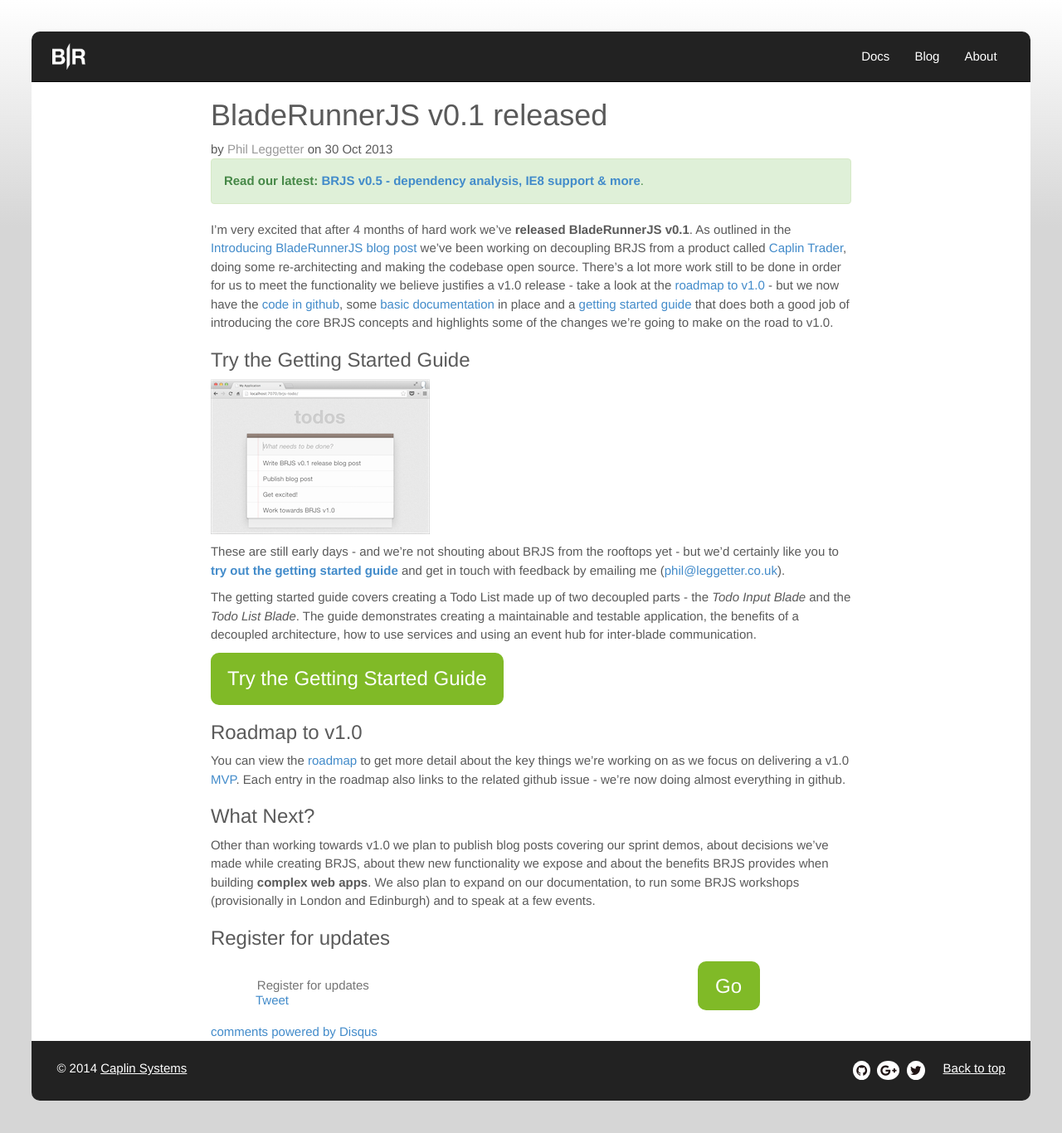
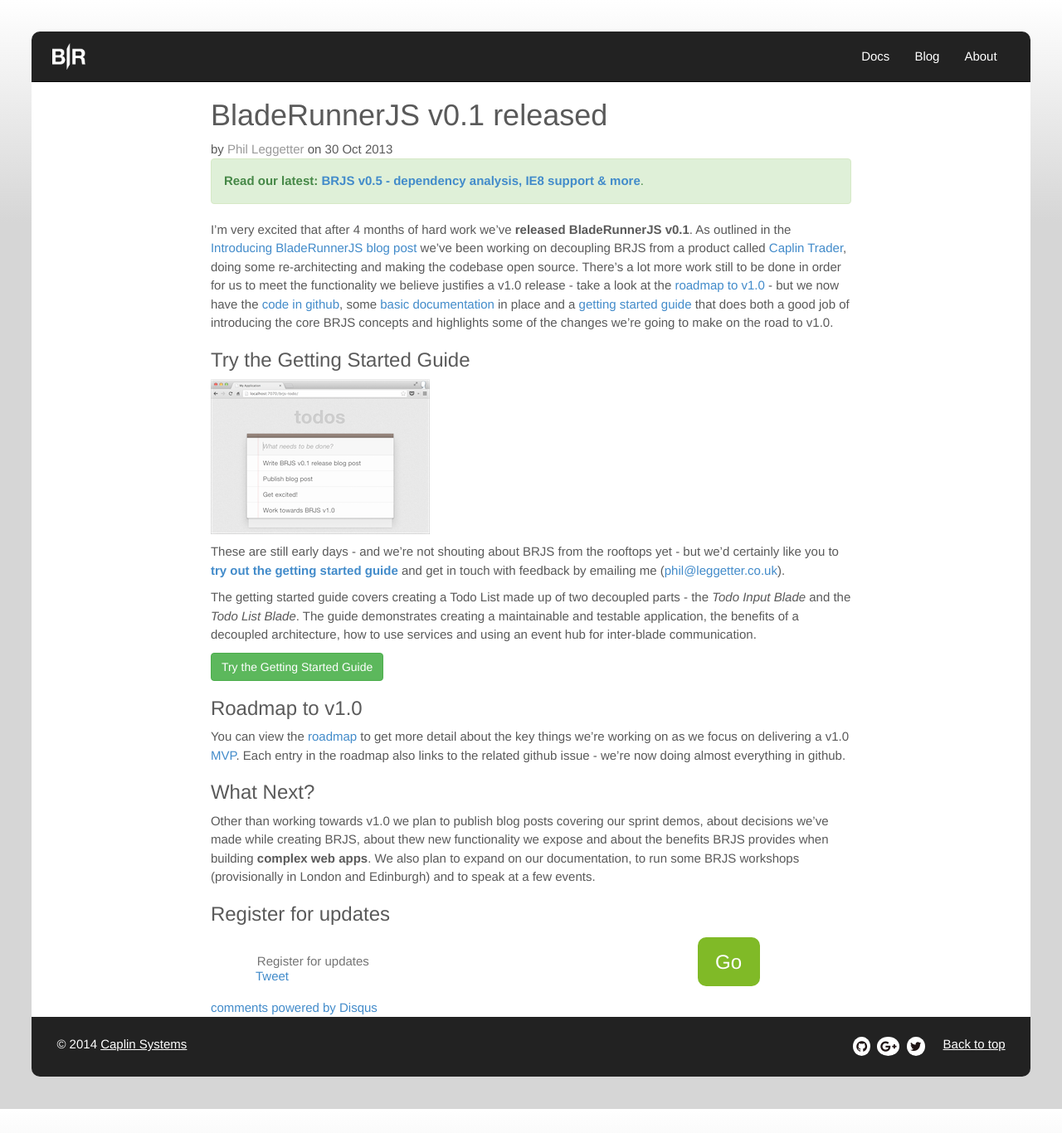
Before and after one commit to BladeRunnerJS/brjs-site, a Jekyll site: the page built from _posts/2013-10-30-bladerunnerjs-v0-1-released.md, in a window 1280 px wide. Shown: the whole page at 83% size. Built offline with Jekyll 4.4.1, drawn with Linux system fonts in a browser that asks for light colours; nearby versions of some CDN libraries; Markdown is read by kramdown in place of the engine named in the settings; comment, search, counter and statistics services are not loaded; after the commit the page ends 1337 px from its top, so only the background shows below that.

Commit message:
Don't override .btn and make them all large

```diff
--- a/_includes/register_form.html
+++ b/_includes/register_form.html
@@ -5,6 +5,6 @@
       name="mc-embedded-subscribe-form"
       class="subscribe-form form-inline" novalidate="novalidate">
   <input type="email" value="" name="EMAIL" class="required email" placeholder="Register for updates" />
-  <input type="submit" value="Go" name="subscribe" class="btn btn-success" />
+  <input type="submit" value="Go" name="subscribe" class="btn brjs-btn btn-success" />
 </form>
 <!--End mc_embed_signup-->
--- a/_layouts/default.html
+++ b/_layouts/default.html
@@ -29,7 +29,7 @@
     <link rel="stylesheet" href="/libs/highlight.js/styles/zenburn.css" />
 
     <link rel="stylesheet" href="http://fonts.googleapis.com/css?family=Open+Sans:400,600">
-    <link  rel="stylesheet" href="/css/style.css">
+    <link rel="stylesheet" href="/css/style.css">
   </head>
 <!-- NAVBAR
 ================================================== -->
--- a/css/style.css
+++ b/css/style.css
@@ -61,7 +61,7 @@
 /* GENERIC BUTTON STYLES
 -------------------------------------------------- */
 
-.btn, .cta-round {
+.brjs-btn, .cta-round {
   color: #fff;
   background: #80BA27;
   padding: 8px 20px;
@@ -94,7 +94,7 @@
   display: inline-block;
   }
 
-.btn:hover, .cta-round:hover, p.read-more a:hover {
+.btn.brjs-btn:hover, .cta-round:hover, p.read-more a:hover {
   background: #73A922;
   text-decoration: none;
   color: #fff;
@@ -213,7 +213,7 @@
     background: #80BA27;
   }
 
-  .container.intro .btn:hover {
+  .container.intro .btn.brjs-btn:hover {
     background: #73A922;
   }
 
@@ -444,7 +444,7 @@
   line-height: 18px;
 }
 
-body.docs a.btn:hover {
+body.docs a.btn.brjs-btn:hover {
   color: #2a6496;
   text-decoration: underline;
 }
--- a/index.html
+++ b/index.html
@@ -16,7 +16,7 @@
           <p class="overview">
             <strong>BladeRunnerJS</strong> (<em>BRJS</em>) is an open source development toolkit and framework for modular construction of large single-page HTML5 apps. It consists of a set of conventions, supporting tools and micro-libraries that make it easy to develop, test, deploy and maintain complex JavaScript apps.
           </p>
-        <p><a class="btn btn-large btn-lg btn-success" href="/docs/use/getting_started/">Get started</a></p>
+        <p><a class="btn brjs-btn btn-large btn-lg btn-success" href="/docs/use/getting_started/">Get started</a></p>
 
       </div>
     </div>
@@ -57,7 +57,7 @@
 <div class="container call-to-action">
   <div class="row">
     <div class="col-lg-6 right">
-      Take a look at the <a href="/docs/use/getting_started" class="btn btn-success">Getting Started Guide</a>
+      Take a look at the <a href="/docs/use/getting_started" class="btn brjs-btn btn-success">Getting Started Guide</a>
     </div>
     <div class="col-lg-6 left">
     or {% include register_form.html %}
@@ -112,7 +112,7 @@
       <img src="/img/github-mark-white.png" height="65" class="github-mark" />
     </div>
     <div class="col-lg-10 left">
-      <a href="{{ site.social.github_link }}" class="btn btn-success">Get involved</a> with <img src="/img/bladerunner-js-white-trans.png" height="45" class="brjs-logo" /> on <img src="/img/github-logo-white.png" height="45" class="github-logo" />
+      <a href="{{ site.social.github_link }}" class="btn brjs-btn btn-success">Get involved</a> with <img src="/img/bladerunner-js-white-trans.png" height="45" class="brjs-logo" /> on <img src="/img/github-logo-white.png" height="45" class="github-logo" />
     </div>
   </div> <!-- /.row -->
 </div><!-- /.container -->
```
